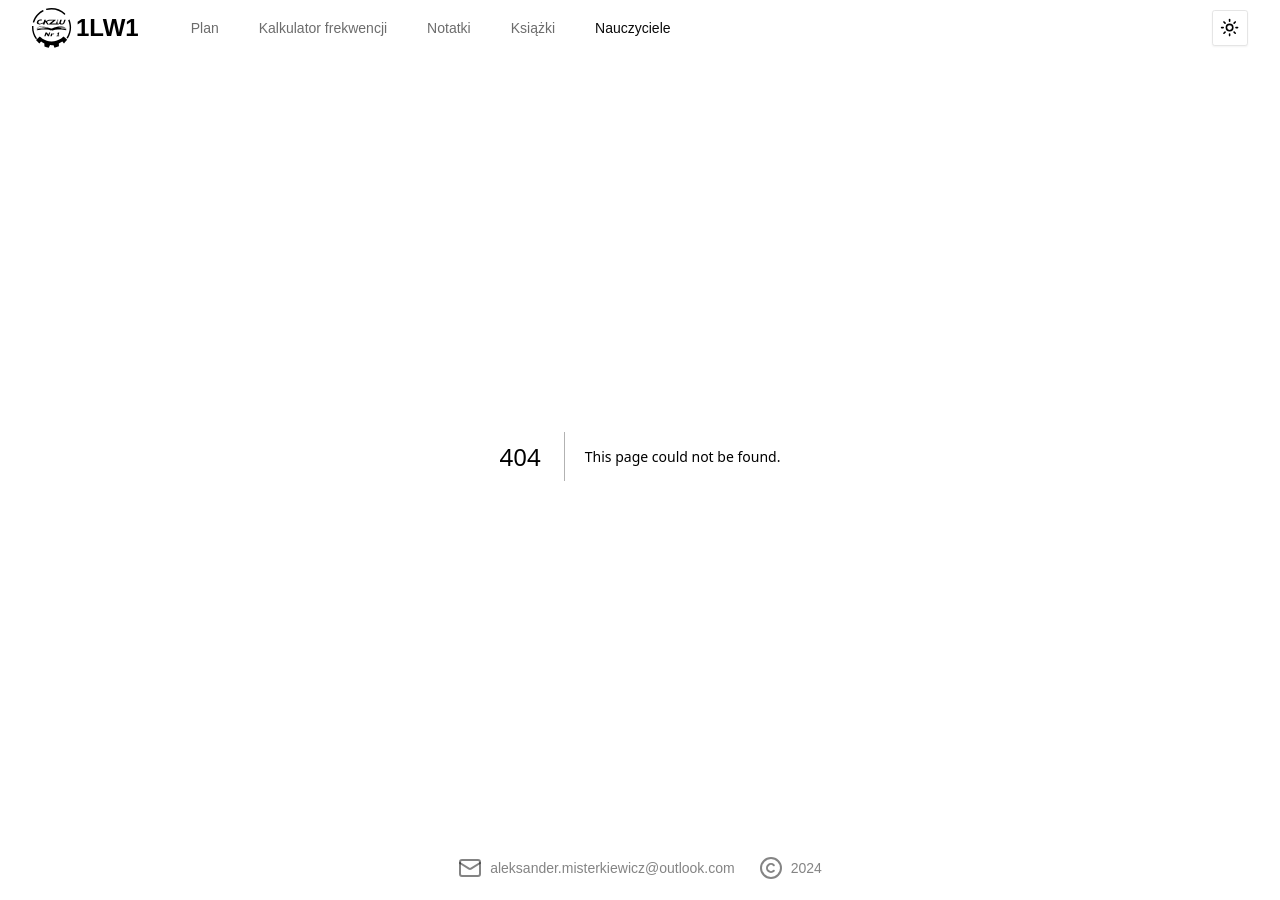
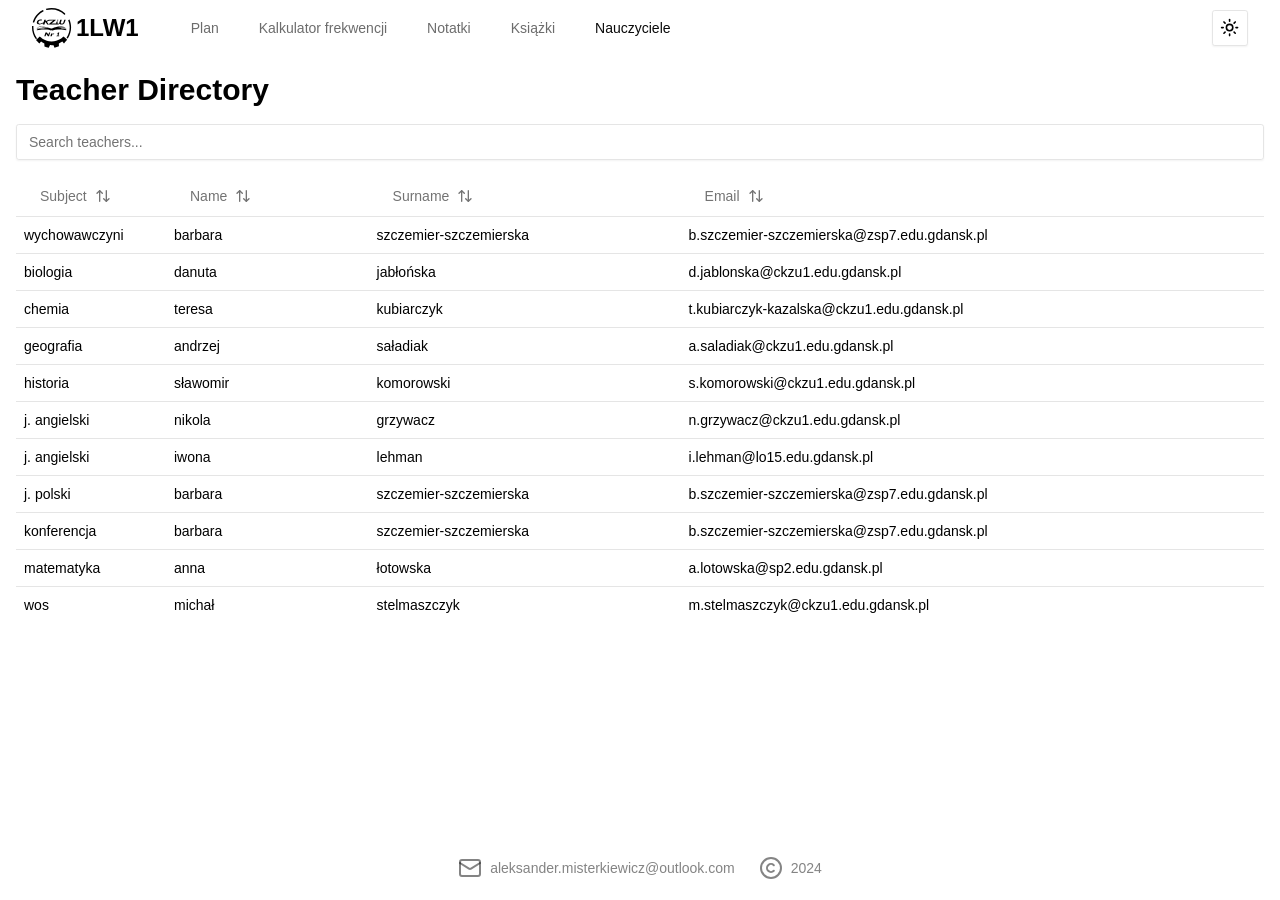
Before and after one commit to AlexMist23/ckziu-plan, a Next.js app: page /teachers in a window 1280 px wide. Before the commit this address had no page. Built offline with nearby package versions, Linux system fonts and the light colour scheme.

Commit message:
add teachers table

```diff
--- /dev/null
+++ b/src/app/teachers/page.tsx
@@ -0,0 +1,9 @@
+import TeacherDirectory from "@/components/teachers-list/teachers-directory";
+
+export default function Home() {
+  return (
+    <main className="flex-col min-h-screen">
+      <TeacherDirectory />
+    </main>
+  );
+}
--- /dev/null
+++ b/src/components/teachers-list/teachers-directory.tsx
@@ -0,0 +1,180 @@
+"use client";
+
+import React, { useState } from "react";
+import {
+  Table,
+  TableBody,
+  TableCell,
+  TableHead,
+  TableHeader,
+  TableRow,
+} from "@/components/ui/table";
+import { Input } from "@/components/ui/input";
+import { Button } from "@/components/ui/button";
+import { ArrowUpDown } from "lucide-react";
+
+type Teacher = {
+  subject: string;
+  name: string;
+  surname: string;
+  "e-mail": string;
+};
+
+const teachersData: Teacher[] = [
+  {
+    subject: "wychowawczyni",
+    name: "barbara",
+    surname: "szczemier-szczemierska",
+    "e-mail": "b.szczemier-szczemierska@zsp7.edu.gdansk.pl",
+  },
+  {
+    subject: "biologia",
+    name: "danuta",
+    surname: "jabłońska",
+    "e-mail": "d.jablonska@ckzu1.edu.gdansk.pl",
+  },
+  {
+    subject: "chemia",
+    name: "teresa",
+    surname: "kubiarczyk",
+    "e-mail": "t.kubiarczyk-kazalska@ckzu1.edu.gdansk.pl",
+  },
+  {
+    subject: "geografia",
+    name: "andrzej",
+    surname: "saładiak",
+    "e-mail": "a.saladiak@ckzu1.edu.gdansk.pl",
+  },
+  {
+    subject: "historia",
+    name: "sławomir",
+    surname: "komorowski",
+    "e-mail": "s.komorowski@ckzu1.edu.gdansk.pl",
+  },
+  {
+    subject: "j. angielski",
+    name: "nikola",
+    surname: "grzywacz",
+    "e-mail": "n.grzywacz@ckzu1.edu.gdansk.pl",
+  },
+  {
+    subject: "j. angielski",
+    name: "iwona",
+    surname: "lehman",
+    "e-mail": "i.lehman@lo15.edu.gdansk.pl",
+  },
+  {
+    subject: "j. polski",
+    name: "barbara",
+    surname: "szczemier-szczemierska",
+    "e-mail": "b.szczemier-szczemierska@zsp7.edu.gdansk.pl",
+  },
+  {
+    subject: "konferencja",
+    name: "barbara",
+    surname: "szczemier-szczemierska",
+    "e-mail": "b.szczemier-szczemierska@zsp7.edu.gdansk.pl",
+  },
+  {
+    subject: "matematyka",
+    name: "anna",
+    surname: "łotowska",
+    "e-mail": "a.lotowska@sp2.edu.gdansk.pl",
+  },
+  {
+    subject: "wos",
+    name: "michał",
+    surname: "stelmaszczyk",
+    "e-mail": "m.stelmaszczyk@ckzu1.edu.gdansk.pl",
+  },
+];
+
+export default function TeacherDirectory() {
+  const [teachers, setTeachers] = useState<Teacher[]>(teachersData);
+  const [searchTerm, setSearchTerm] = useState("");
+  const [sortConfig, setSortConfig] = useState<{
+    key: keyof Teacher;
+    direction: "ascending" | "descending";
+  } | null>(null);
+
+  const handleSearch = (event: React.ChangeEvent<HTMLInputElement>) => {
+    const term = event.target.value.toLowerCase();
+    setSearchTerm(term);
+    const filteredTeachers = teachersData.filter((teacher) =>
+      Object.values(teacher).some((value) => value.toLowerCase().includes(term))
+    );
+    setTeachers(filteredTeachers);
+  };
+
+  const handleSort = (key: keyof Teacher) => {
+    let direction: "ascending" | "descending" = "ascending";
+    if (
+      sortConfig &&
+      sortConfig.key === key &&
+      sortConfig.direction === "ascending"
+    ) {
+      direction = "descending";
+    }
+    setSortConfig({ key, direction });
+
+    const sortedTeachers = [...teachers].sort((a, b) => {
+      if (a[key] < b[key]) return direction === "ascending" ? -1 : 1;
+      if (a[key] > b[key]) return direction === "ascending" ? 1 : -1;
+      return 0;
+    });
+    setTeachers(sortedTeachers);
+  };
+
+  return (
+    <div className="container mx-auto p-4 min-h-screen flex flex-col">
+      <h1 className="text-3xl font-bold mb-4">Teacher Directory</h1>
+      <Input
+        type="text"
+        placeholder="Search teachers..."
+        value={searchTerm}
+        onChange={handleSearch}
+        className="mb-4"
+      />
+      <div className="overflow-x-auto flex-grow">
+        <Table>
+          <TableHeader>
+            <TableRow>
+              <TableHead className="w-[150px]">
+                <Button variant="ghost" onClick={() => handleSort("subject")}>
+                  Subject <ArrowUpDown className="ml-2 h-4 w-4" />
+                </Button>
+              </TableHead>
+              <TableHead>
+                <Button variant="ghost" onClick={() => handleSort("name")}>
+                  Name <ArrowUpDown className="ml-2 h-4 w-4" />
+                </Button>
+              </TableHead>
+              <TableHead>
+                <Button variant="ghost" onClick={() => handleSort("surname")}>
+                  Surname <ArrowUpDown className="ml-2 h-4 w-4" />
+                </Button>
+              </TableHead>
+              <TableHead className="hidden md:table-cell">
+                <Button variant="ghost" onClick={() => handleSort("e-mail")}>
+                  Email <ArrowUpDown className="ml-2 h-4 w-4" />
+                </Button>
+              </TableHead>
+            </TableRow>
+          </TableHeader>
+          <TableBody>
+            {teachers.map((teacher, index) => (
+              <TableRow key={index}>
+                <TableCell className="font-medium">{teacher.subject}</TableCell>
+                <TableCell>{teacher.name}</TableCell>
+                <TableCell>{teacher.surname}</TableCell>
+                <TableCell className="hidden md:table-cell">
+                  {teacher["e-mail"]}
+                </TableCell>
+              </TableRow>
+            ))}
+          </TableBody>
+        </Table>
+      </div>
+    </div>
+  );
+}
```
Also changed, not shown: public/teachers.json (added, +74 -0 lines).
